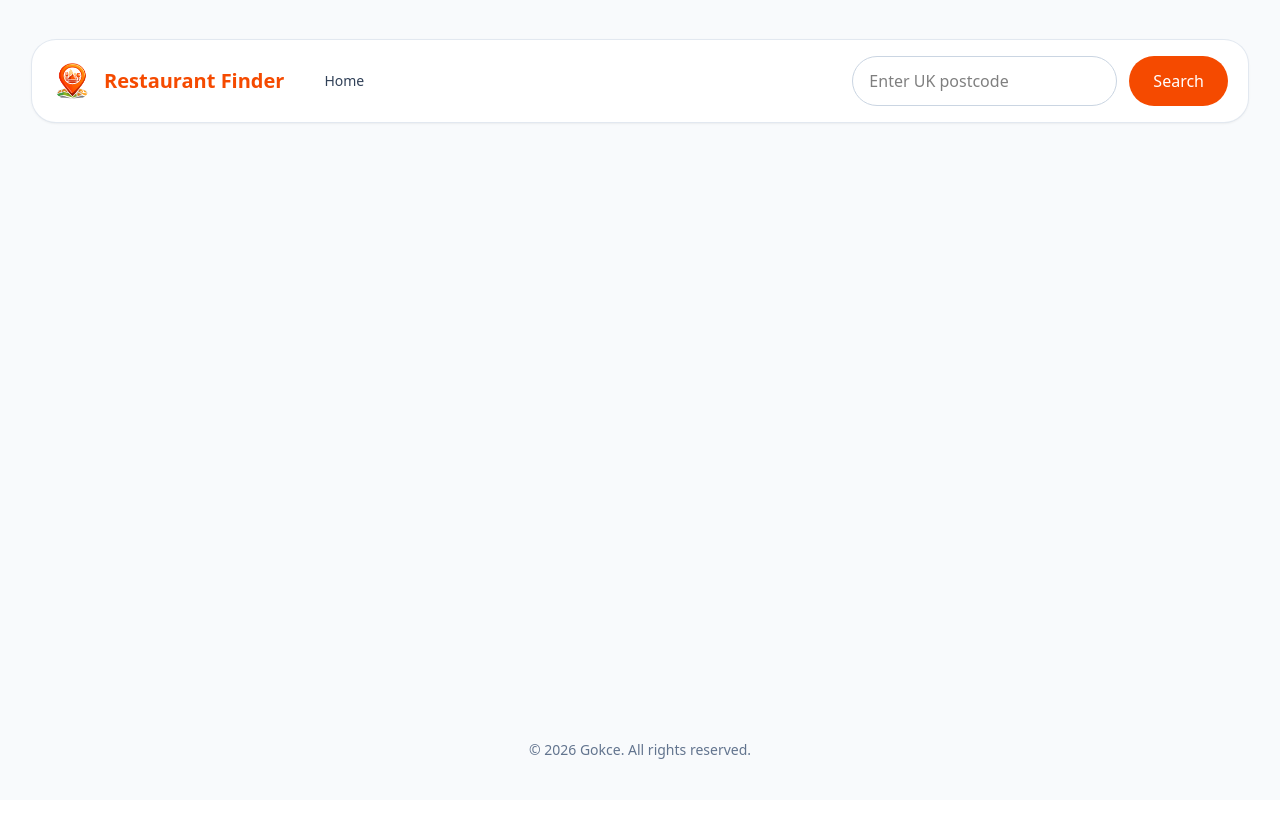
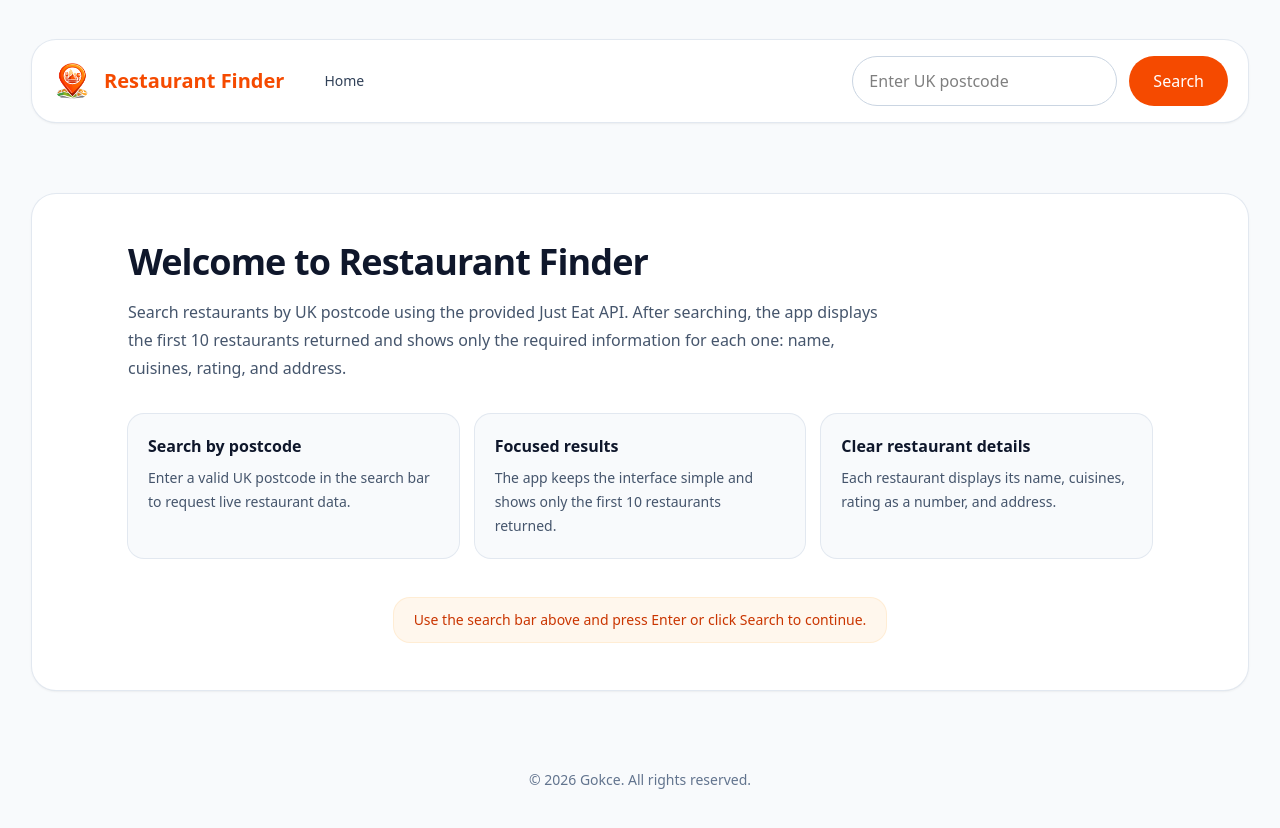
Before and after one commit to gokcesen/jet-restaurant-finder, a React (Vite) app: page / in a window 1280 px wide. Before the commit the page ends 800 px from the top, so only its background shows below. Built offline with nearby package versions, Linux system fonts and the light colour scheme.

Commit message:
feat: add welcome panel for initial home state

```diff
--- a/src/App.tsx
+++ b/src/App.tsx
@@ -6,14 +6,18 @@ import { fetchRestaurantsByPostcode } from './api/restaurantsApi';
 import type { Restaurant } from './types/restaurant';
 import RestaurantListSkeleton from './components/restaurant/RestaurantListSkeleton/RestaurantListSkeleton';
 import { isValidUkPostcode } from './utils/validation';
+import WelcomePanel from './components/layout/WelcomePanel/WelcomePanel';
 
 function App() {
   const [postcode, setPostcode] = useState('');
   const [restaurants, setRestaurants] = useState<Restaurant[]>([]);
   const [error, setError] = useState('');
   const [isLoading, setIsLoading] = useState(false);
+  const [showWelcomePanel, setShowWelcomePanel] = useState(true);
 
   const handleSearch = async () => {
+    setShowWelcomePanel(false);
+
     const trimmedPostcode = postcode.trim();
 
     if (!trimmedPostcode) {
@@ -50,9 +54,14 @@ function App() {
           postcode={postcode}
           onPostcodeChange={setPostcode}
           onSubmit={handleSearch}
+          onHomeClick={() => setShowWelcomePanel(true)}
         />
 
         <div className="flex-1">
+          {showWelcomePanel ? (
+            <WelcomePanel />
+          ) : (
+            <>
               {error && (
                 <p className="mb-4 text-sm font-medium text-red-600">{error}</p>
               )}
@@ -62,8 +71,9 @@ function App() {
               ) : (
                 <RestaurantList restaurants={restaurants} />
               )}
+            </>
+          )}
         </div>
-
         <Footer />
       </div>
     </main>
--- a/src/components/layout/Navbar/Navbar.tsx
+++ b/src/components/layout/Navbar/Navbar.tsx
@@ -8,9 +8,10 @@ type NavbarProps = {
   postcode: string;
   onPostcodeChange: (postcode: string) => void;
   onSubmit: () => void;
+  onHomeClick: () => void;
 };
 
-function Navbar({ postcode, onPostcodeChange, onSubmit }: NavbarProps) {
+function Navbar({ postcode, onPostcodeChange, onSubmit, onHomeClick }: NavbarProps) {
   const [isMobileSearchOpen, setIsMobileSearchOpen] = useState(false);
 
   return (
@@ -31,6 +32,10 @@ function Navbar({ postcode, onPostcodeChange, onSubmit }: NavbarProps) {
           <a
             href="#"
             className={styles.homeLink}
+            onClick={(event) => {
+              event.preventDefault();
+              onHomeClick();
+            }}
           >
             Home
           </a>
--- /dev/null
+++ b/src/components/layout/WelcomePanel/WelcomePanel.styles.ts
@@ -0,0 +1,24 @@
+export const welcomePanelStyles = {
+  container:
+    'flex flex-1 items-center justify-center py-6 sm:py-10',
+  panel:
+    'w-full rounded-3xl bg-white px-6 py-10 shadow-sm ring-1 ring-slate-200 sm:px-8 lg:px-10 lg:py-12',
+  content:
+    'mx-auto w-full max-w-5xl',
+  title:
+    'text-left text-3xl font-bold tracking-tight text-slate-900 sm:text-4xl',
+  description:
+    'mt-4 max-w-3xl text-left text-sm leading-7 text-slate-600 sm:text-base',
+  infoGrid:
+    'mt-8 grid gap-4 md:grid-cols-2 xl:grid-cols-3',
+  infoCard:
+    'rounded-2xl bg-slate-50 p-5 text-left ring-1 ring-slate-200',
+  infoTitle:
+    'text-base font-semibold text-slate-900',
+  infoText:
+    'mt-2 text-sm leading-6 text-slate-600',
+  helperBox:
+    'mt-10 flex justify-center',
+  helperText:
+    'rounded-2xl bg-orange-50 px-5 py-3 text-sm font-medium text-orange-700 ring-1 ring-orange-100',
+};
--- /dev/null
+++ b/src/components/layout/WelcomePanel/WelcomePanel.tsx
@@ -0,0 +1,51 @@
+import { welcomePanelStyles as styles } from './WelcomePanel.styles';
+
+function WelcomePanel() {
+  return (
+    <div className={styles.container}>
+      <section className={styles.panel}>
+        <div className={styles.content}>
+          <h1 className={styles.title}>Welcome to Restaurant Finder</h1>
+
+          <p className={styles.description}>
+            Search restaurants by UK postcode using the provided Just Eat API.
+            After searching, the app displays the first 10 restaurants returned
+            and shows only the required information for each one: name,
+            cuisines, rating, and address.
+          </p>
+
+          <div className={styles.infoGrid}>
+            <div className={styles.infoCard}>
+              <h2 className={styles.infoTitle}>Search by postcode</h2>
+              <p className={styles.infoText}>
+                Enter a valid UK postcode in the search bar to request live restaurant data.
+              </p>
+            </div>
+
+            <div className={styles.infoCard}>
+              <h2 className={styles.infoTitle}>Focused results</h2>
+              <p className={styles.infoText}>
+                The app keeps the interface simple and shows only the first 10 restaurants returned.
+              </p>
+            </div>
+
+            <div className={styles.infoCard}>
+              <h2 className={styles.infoTitle}>Clear restaurant details</h2>
+              <p className={styles.infoText}>
+                Each restaurant displays its name, cuisines, rating as a number, and address.
+              </p>
+            </div>
+          </div>
+
+          <div className={styles.helperBox}>
+            <p className={styles.helperText}>
+              Use the search bar above and press Enter or click Search to continue.
+            </p>
+          </div>
+        </div>
+      </section>
+    </div>
+  );
+}
+
+export default WelcomePanel;
```
Lines whose indentation alone changed are shown as unchanged.
